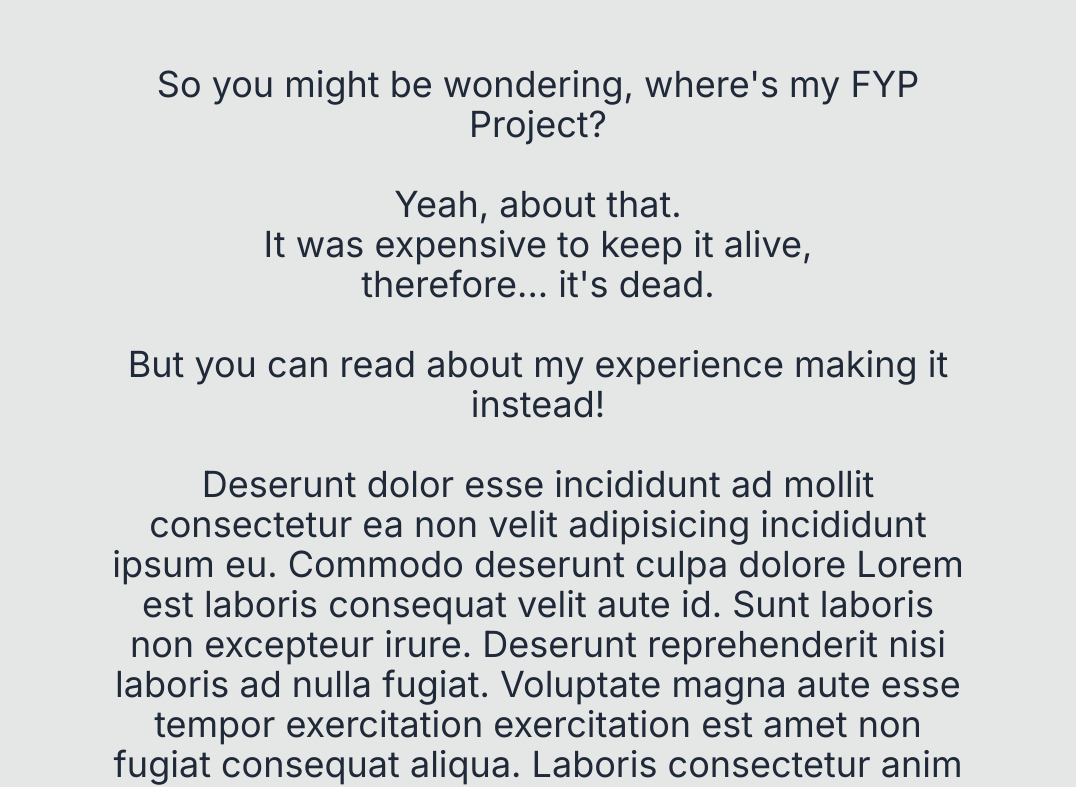
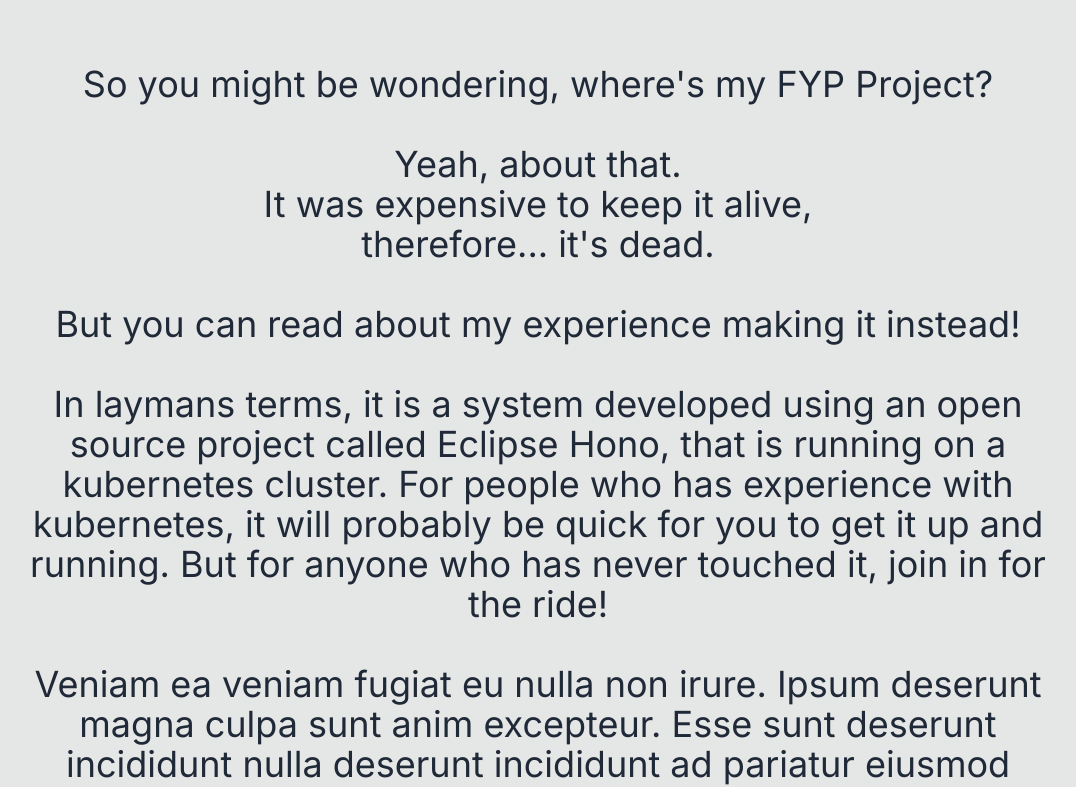
Before and after one commit to Arcaxio/portfolio, a Next.js app: page /fypproject in a window 1280 px wide. Shown: the top 787 px of the page, without its empty margins (102-1178 px from the left). Built offline with nearby package versions, Linux system fonts and the light colour scheme.

Commit message:
Update FYP Page

```diff
--- a/src/app/fypproject/page.tsx
+++ b/src/app/fypproject/page.tsx
@@ -1,6 +1,6 @@
 export default async function FYPProject() {
     return (
-        <div className="min-h-screen text-4xl pt-16 text-center w-2/3 m-auto">
+        <div className="min-h-screen text-2xl sm:text-4xl w-11/12 sm:w-4/5 m-auto pt-8 sm:pt-16 text-center">
             <p>So you might be wondering, where&apos;s my FYP Project?</p><br />
             <p>Yeah, about that.</p>
             <p>It was expensive to keep it alive,</p>
@@ -8,8 +8,8 @@
             <p>But you can read about my experience making it instead!</p><br />
 
             <p>
-                Deserunt dolor esse incididunt ad mollit consectetur ea non velit adipisicing incididunt ipsum eu. Commodo deserunt culpa dolore Lorem est laboris consequat velit aute id. Sunt laboris non excepteur irure.
-                Deserunt reprehenderit nisi laboris ad nulla fugiat. Voluptate magna aute esse tempor exercitation exercitation est amet non fugiat consequat aliqua. Laboris consectetur anim voluptate qui aliqua consequat Lorem.
+                In laymans terms, it is a system developed using an open source project called Eclipse Hono, that is running on a kubernetes cluster. For people who has experience with
+                kubernetes, it will probably be quick for you to get it up and running. But for anyone who has never touched it, join in for the ride!
             </p><br />
             <p>
                 Veniam ea veniam fugiat eu nulla non irure. Ipsum deserunt magna culpa sunt anim excepteur. Esse sunt deserunt incididunt nulla deserunt incididunt ad pariatur eiusmod officia excepteur sint. Proident nostrud consequat reprehenderit mollit id esse amet. Do enim et laborum eu sint excepteur officia reprehenderit id adipisicing culpa.
```
